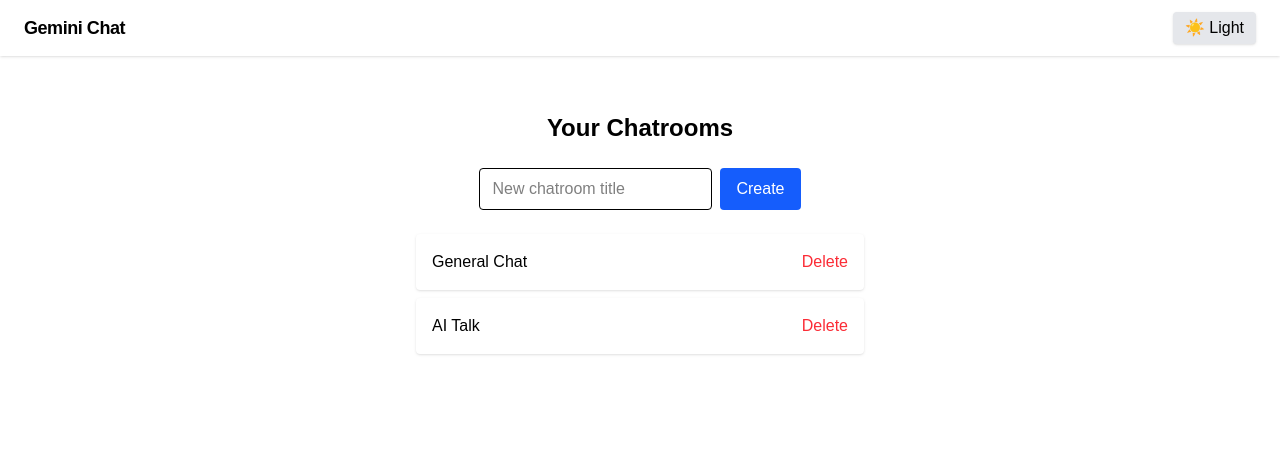
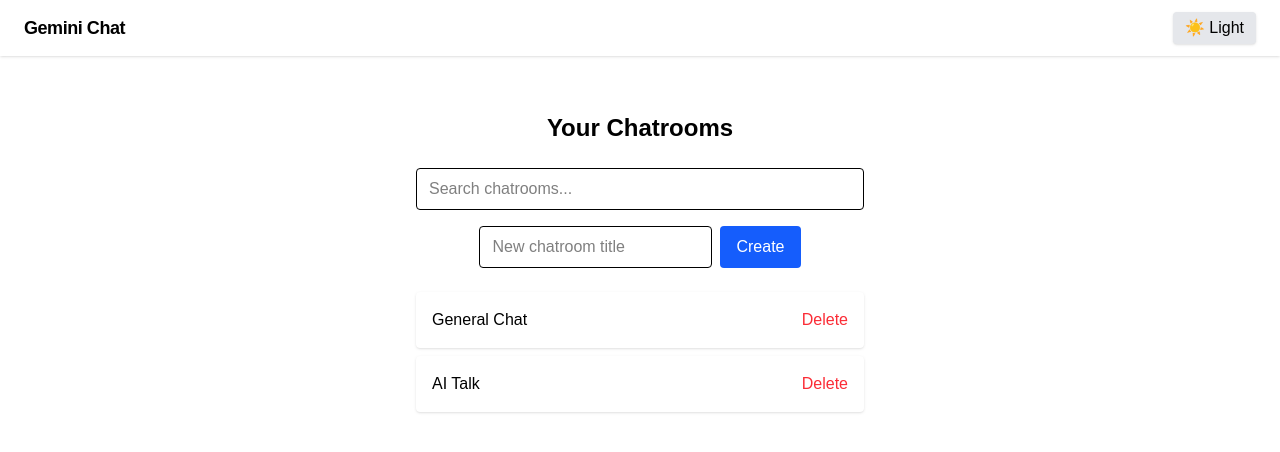
Before and after one commit to sinshalin17/gemini-clone-chat-app, a Next.js app: page /dashboard in a window 1280 px wide. Shown: the top 452 px of the page. Built offline with nearby package versions, Linux system fonts and the light colour scheme.

Commit message:
feat: add debounced search bar to dashboard for chatroom filtering

```diff
--- a/app/dashboard/page.tsx
+++ b/app/dashboard/page.tsx
@@ -1,5 +1,5 @@
 "use client";
-import React, { useState } from 'react';
+import React, { useState, useMemo } from 'react';
 import Link from 'next/link';
 
 const dummyChatrooms = [
@@ -7,10 +7,27 @@
   { id: '2', title: 'AI Talk' },
 ];
 
+
 export default function Dashboard() {
   const [chatrooms, setChatrooms] = useState(dummyChatrooms);
   const [newRoom, setNewRoom] = useState('');
   const [toast, setToast] = useState('');
+  const [search, setSearch] = useState('');
+  const [debounced, setDebounced] = useState('');
+
+  // Debounce search input
+  React.useEffect(() => {
+    const handler = setTimeout(() => setDebounced(search), 300);
+    return () => clearTimeout(handler);
+  }, [search]);
+
+  // Filter chatrooms by debounced search
+  const filteredChatrooms = useMemo(() => {
+    if (!debounced) return chatrooms;
+    return chatrooms.filter((room) =>
+      room.title.toLowerCase().includes(debounced.toLowerCase())
+    );
+  }, [debounced, chatrooms]);
 
   const handleCreate = (e: React.FormEvent) => {
     e.preventDefault();
@@ -31,8 +48,16 @@
   };
 
   return (
-  <div className="min-h-screen flex flex-col items-center p-8">
+    <div className="min-h-screen flex flex-col items-center p-8">
       <h1 className="text-2xl font-bold mb-6">Your Chatrooms</h1>
+      <input
+        type="text"
+        value={search}
+        onChange={(e) => setSearch(e.target.value)}
+        placeholder="Search chatrooms..."
+        className="border px-3 py-2 rounded mb-4 w-full max-w-md"
+        aria-label="Search chatrooms"
+      />
       <form onSubmit={handleCreate} className="flex gap-2 mb-6">
         <input
           type="text"
@@ -49,7 +74,7 @@
         </button>
       </form>
       <ul className="w-full max-w-md space-y-2">
-        {chatrooms.map((room) => (
+        {filteredChatrooms.map((room) => (
           <li key={room.id} className="flex justify-between items-center bg-white dark:bg-gray-800 p-4 rounded shadow">
             <Link href={`/chatroom/${room.id}`} className="font-medium hover:underline">
               {room.title}
@@ -62,6 +87,9 @@
             </button>
           </li>
         ))}
+        {filteredChatrooms.length === 0 && (
+          <li className="text-center text-gray-500 dark:text-gray-400 py-8">No chatrooms found.</li>
+        )}
       </ul>
       {toast && (
         <div className="fixed bottom-6 left-1/2 -translate-x-1/2 bg-black text-white px-4 py-2 rounded shadow-lg animate-fade-in">
```
